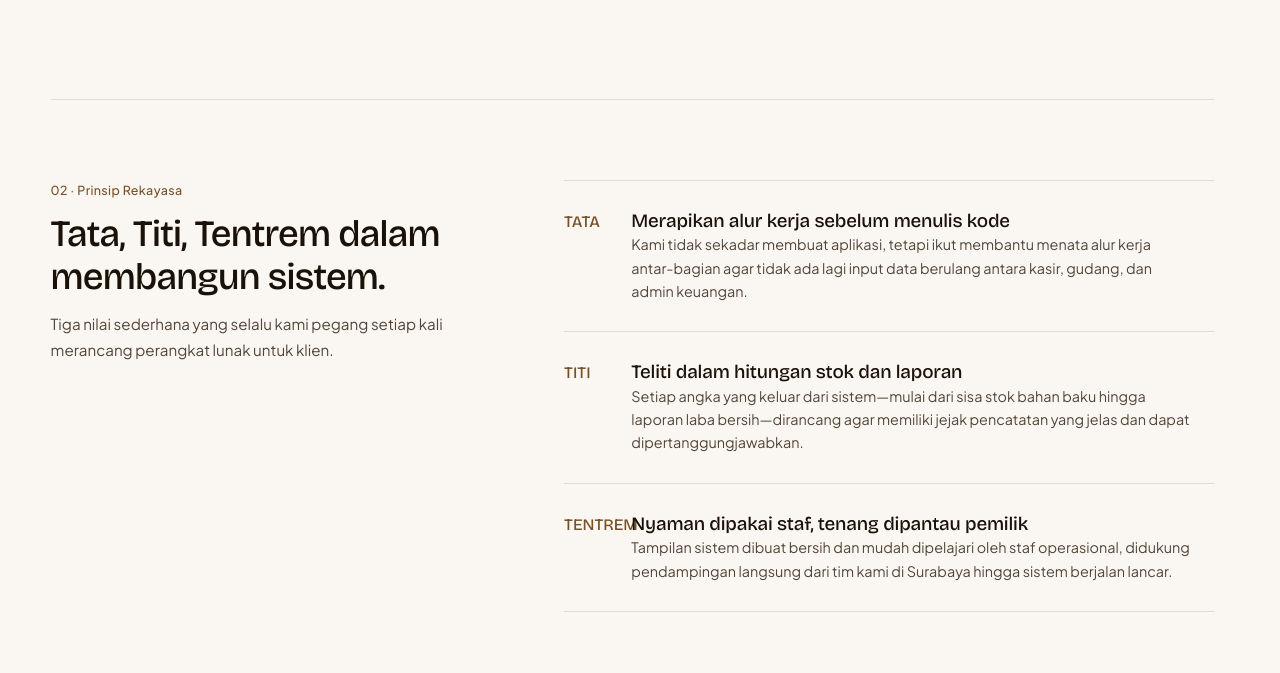
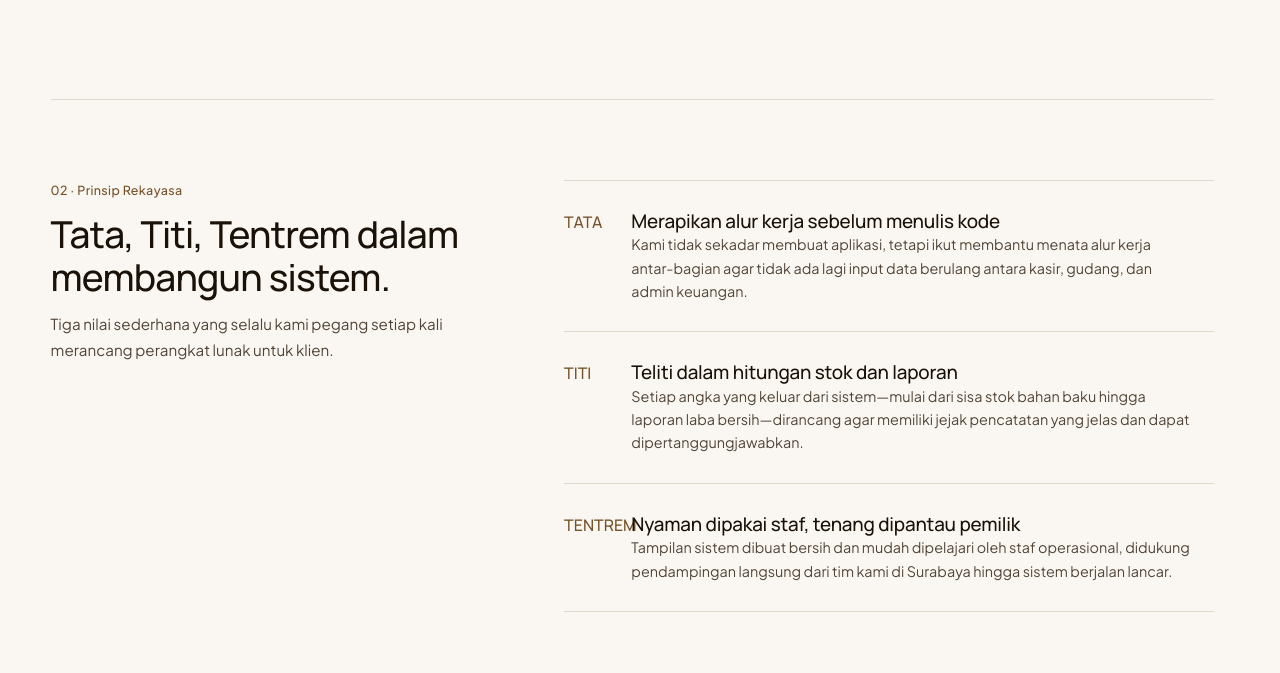
Before and after one commit to HanggaraPutra/sekayasa, a plain HTML site: page about.html in a window 1280 px wide. Shown: the part 934-1607 px from the top of the page. Drawn offline with nearby package versions, Linux system fonts and the light colour scheme.

Commit message:
style: replace Bricolage Grotesque display font with Manrope across all pages

```diff
--- a/about.html
+++ b/about.html
@@ -8,7 +8,7 @@
   <link rel="icon" type="image/svg+xml" href="assets/logo-mark.svg" />
   <link rel="preconnect" href="https://fonts.googleapis.com" />
   <link rel="preconnect" href="https://fonts.gstatic.com" crossorigin />
-  <link href="https://fonts.googleapis.com/css2?family=Bricolage+Grotesque:opsz,wght@12..96,400;12..96,500;12..96,600&family=Plus+Jakarta+Sans:wght@400;500;600&display=swap" rel="stylesheet" />
+  <link href="https://fonts.googleapis.com/css2?family=Manrope:wght@400;500;600&family=Plus+Jakarta+Sans:wght@400;500;600&display=swap" rel="stylesheet" />
   <link rel="stylesheet" href="styles.css" />
 </head>
 <body>
--- a/styles.css
+++ b/styles.css
@@ -31,7 +31,7 @@
   --line-light: rgba(119, 82, 41, 0.18);
   --line-dark: rgba(247, 176, 95, 0.18);
 
-  --font-display: 'Bricolage Grotesque', -apple-system, BlinkMacSystemFont, sans-serif;
+  --font-display: 'Manrope', -apple-system, BlinkMacSystemFont, sans-serif;
   --font-sans: 'Plus Jakarta Sans', -apple-system, BlinkMacSystemFont, 'Segoe UI', Roboto, sans-serif;
   --font-label: 'Plus Jakarta Sans', sans-serif;
 
```
Also changed, not shown: contact.html (+1 -1 lines), index.html (+1 -1 lines), process.html (+1 -1 lines), projects.html (+1 -1 lines), services.html (+1 -1 lines), 1 other file.
